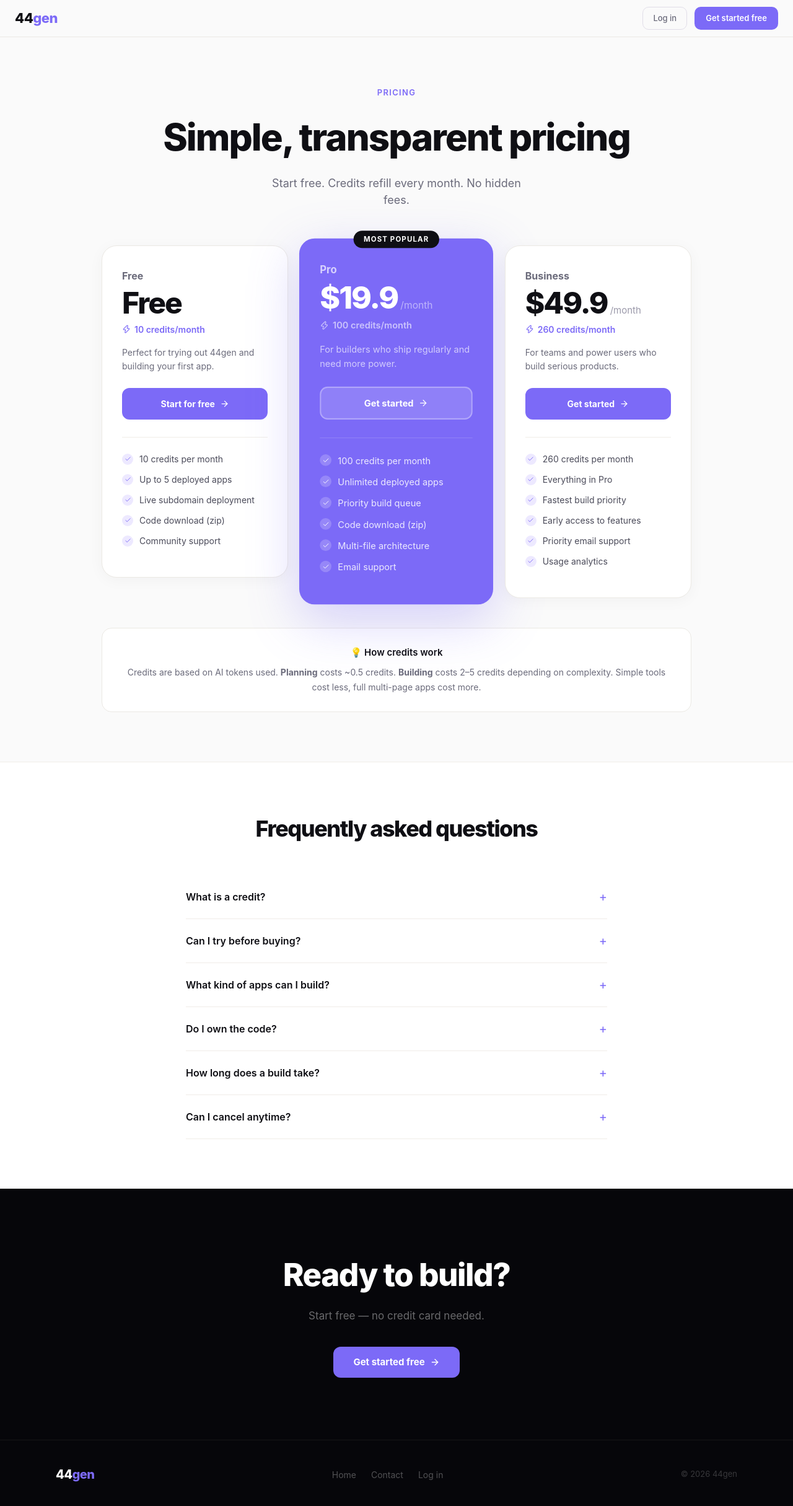
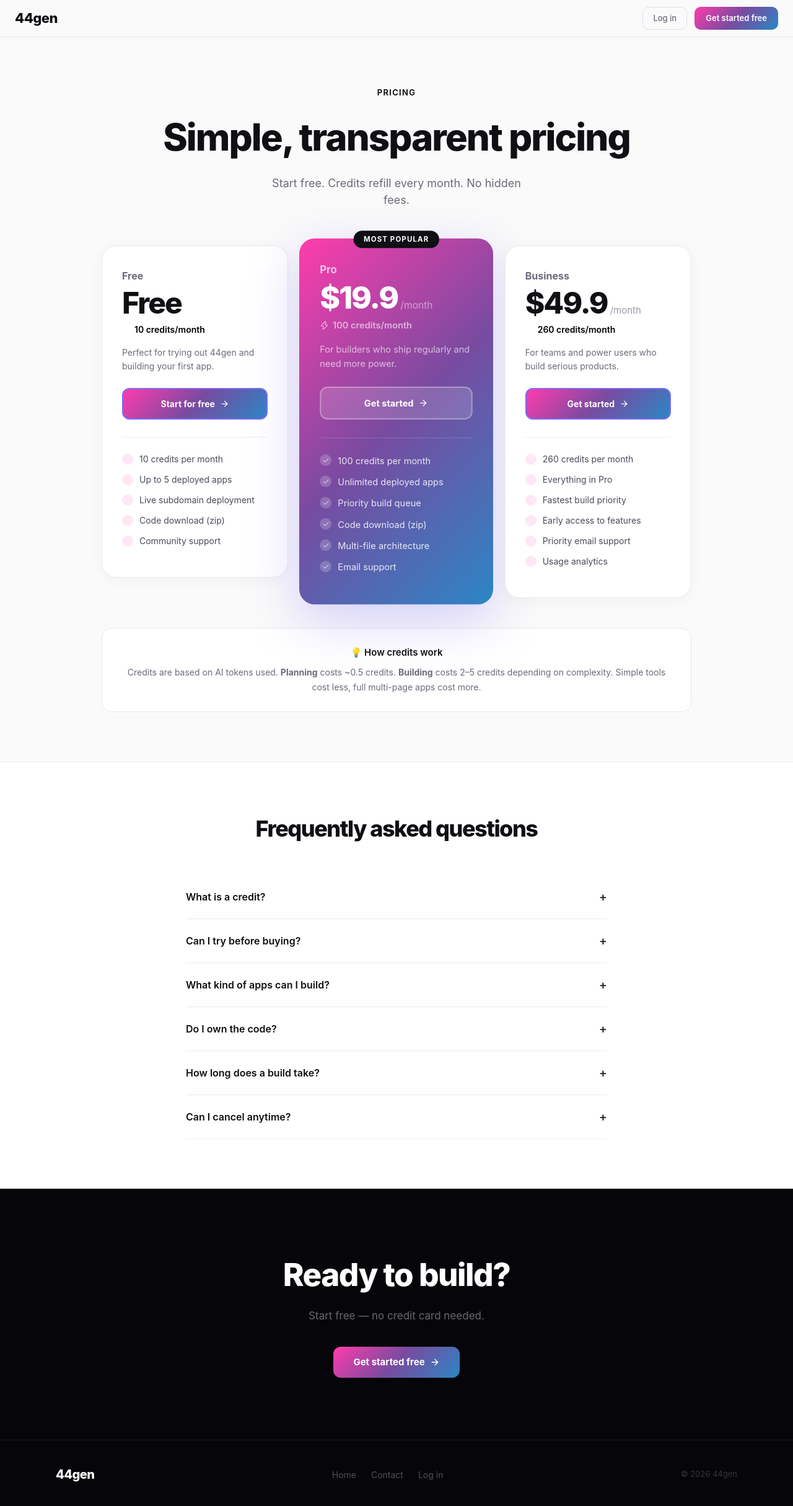
Before and after one commit to malikrashidk/44gen-platform, a React app in the folder frontend/: page /pricing in a window 1280 px wide. Shown: the top 2430 px of the page at 62% size. Built offline with nearby package versions, Linux system fonts and the light colour scheme; no server answers; the HTML template or start-up script is replaced by a standard one.

Commit message:
Update color scheme to match new gradient brand

```diff
--- a/frontend/src/pages/Pricing.jsx
+++ b/frontend/src/pages/Pricing.jsx
@@ -98,16 +98,16 @@
       }}>
         <Link to="/" style={{ textDecoration: 'none' }}>
           <div style={{ fontWeight: 800, fontSize: 22, color: '#0f0f14', letterSpacing: '-0.5px' }}>
-            44<span style={{ color: '#7c6af7' }}>gen</span>
+            44<span style={{ color: 'linear-gradient(135deg, #ff3cac 0%, #784ba0 50%, #2b86c5 100%)' }}>gen</span>
           </div>
         </Link>
         <div style={{ display: 'flex', gap: 12 }}>
           {user ? (
-            <button onClick={() => navigate('/dashboard')} style={{ background: '#7c6af7', color: '#fff', border: 'none', padding: '8px 18px', borderRadius: 10, fontSize: 13, fontWeight: 600, cursor: 'pointer' }}>Dashboard</button>
+            <button onClick={() => navigate('/dashboard')} style={{ background: 'linear-gradient(135deg, #ff3cac 0%, #784ba0 50%, #2b86c5 100%)', color: '#fff', border: 'none', padding: '8px 18px', borderRadius: 10, fontSize: 13, fontWeight: 600, cursor: 'pointer' }}>Dashboard</button>
           ) : (
             <>
               <button onClick={() => navigate('/auth')} style={{ background: 'transparent', color: '#6b6b7b', border: '1px solid #e0dde8', padding: '8px 16px', borderRadius: 10, fontSize: 13, fontWeight: 500, cursor: 'pointer' }}>Log in</button>
-              <button onClick={handleCTA} style={{ background: '#7c6af7', color: '#fff', border: 'none', padding: '8px 18px', borderRadius: 10, fontSize: 13, fontWeight: 600, cursor: 'pointer' }}>Get started free</button>
+              <button onClick={handleCTA} style={{ background: 'linear-gradient(135deg, #ff3cac 0%, #784ba0 50%, #2b86c5 100%)', color: '#fff', border: 'none', padding: '8px 18px', borderRadius: 10, fontSize: 13, fontWeight: 600, cursor: 'pointer' }}>Get started free</button>
             </>
           )}
         </div>
@@ -115,7 +115,7 @@
 
       {/* Header */}
       <div style={{ textAlign: 'center', padding: '80px 24px 60px' }}>
-        <div style={{ fontSize: 13, color: '#7c6af7', fontWeight: 600, letterSpacing: '0.1em', textTransform: 'uppercase', marginBottom: 16 }}>Pricing</div>
+        <div style={{ fontSize: 13, color: 'linear-gradient(135deg, #ff3cac 0%, #784ba0 50%, #2b86c5 100%)', fontWeight: 600, letterSpacing: '0.1em', textTransform: 'uppercase', marginBottom: 16 }}>Pricing</div>
         <h1 style={{ fontSize: 'clamp(36px, 5vw, 60px)', fontWeight: 800, color: '#0f0f14', letterSpacing: '-2px', margin: '0 0 16px' }}>
           Simple, transparent pricing
         </h1>
@@ -129,7 +129,7 @@
         <div style={{ display: 'grid', gridTemplateColumns: 'repeat(auto-fit, minmax(280px, 1fr))', gap: 24, alignItems: 'start' }}>
           {PLANS.map(plan => (
             <div key={plan.name} style={{
-              background: plan.featured ? '#7c6af7' : '#fff',
+              background: plan.featured ? 'linear-gradient(135deg, #ff3cac 0%, #784ba0 50%, #2b86c5 100%)' : '#fff',
               borderRadius: 24, padding: '36px 32px',
               border: plan.featured ? 'none' : '1px solid #ebe9e4',
               boxShadow: plan.featured ? '0 24px 80px rgba(124,106,247,0.3)' : '0 4px 24px rgba(0,0,0,0.04)',
@@ -154,8 +154,8 @@
                   {plan.price > 0 && <span style={{ fontSize: 15, color: plan.featured ? 'rgba(255,255,255,0.5)' : '#9b99aa' }}>/month</span>}
                 </div>
                 <div style={{ display: 'flex', alignItems: 'center', gap: 6, marginBottom: 16 }}>
-                  <Zap size={14} color={plan.featured ? 'rgba(255,255,255,0.6)' : '#7c6af7'} />
-                  <span style={{ fontSize: 14, color: plan.featured ? 'rgba(255,255,255,0.6)' : '#7c6af7', fontWeight: 600 }}>{plan.credits} credits/month</span>
+                  <Zap size={14} color={plan.featured ? 'rgba(255,255,255,0.6)' : 'linear-gradient(135deg, #ff3cac 0%, #784ba0 50%, #2b86c5 100%)'} />
+                  <span style={{ fontSize: 14, color: plan.featured ? 'rgba(255,255,255,0.6)' : 'linear-gradient(135deg, #ff3cac 0%, #784ba0 50%, #2b86c5 100%)', fontWeight: 600 }}>{plan.credits} credits/month</span>
                 </div>
                 <p style={{ fontSize: 14, color: plan.featured ? 'rgba(255,255,255,0.65)' : '#6b6b7b', lineHeight: 1.6, margin: 0 }}>{plan.description}</p>
               </div>
@@ -163,7 +163,7 @@
               <button onClick={handleCTA} style={{
                 width: '100%', padding: '13px 0', borderRadius: 12,
                 border: plan.featured ? '2px solid rgba(255,255,255,0.3)' : '2px solid #7c6af7',
-                background: plan.featured ? 'rgba(255,255,255,0.15)' : '#7c6af7',
+                background: plan.featured ? 'rgba(255,255,255,0.15)' : 'linear-gradient(135deg, #ff3cac 0%, #784ba0 50%, #2b86c5 100%)',
                 color: '#fff', fontSize: 14, fontWeight: 700, cursor: 'pointer',
                 marginBottom: 28, transition: 'all 0.2s',
                 display: 'flex', alignItems: 'center', justifyContent: 'center', gap: 8
@@ -177,8 +177,8 @@
               <div style={{ borderTop: `1px solid ${plan.featured ? 'rgba(255,255,255,0.15)' : '#f0ede8'}`, paddingTop: 24 }}>
                 {plan.features.map(f => (
                   <div key={f} style={{ display: 'flex', alignItems: 'center', gap: 10, marginBottom: 12 }}>
-                    <div style={{ width: 18, height: 18, borderRadius: '50%', background: plan.featured ? 'rgba(255,255,255,0.2)' : '#ede9ff', display: 'flex', alignItems: 'center', justifyContent: 'center', flexShrink: 0 }}>
-                      <Check size={11} color={plan.featured ? '#fff' : '#7c6af7'} />
+                    <div style={{ width: 18, height: 18, borderRadius: '50%', background: plan.featured ? 'rgba(255,255,255,0.2)' : 'rgba(255,60,172,0.12)', display: 'flex', alignItems: 'center', justifyContent: 'center', flexShrink: 0 }}>
+                      <Check size={11} color={plan.featured ? '#fff' : 'linear-gradient(135deg, #ff3cac 0%, #784ba0 50%, #2b86c5 100%)'} />
                     </div>
                     <span style={{ fontSize: 14, color: plan.featured ? 'rgba(255,255,255,0.85)' : '#4b4b5a' }}>{f}</span>
                   </div>
@@ -211,7 +211,7 @@
                 cursor: 'pointer', textAlign: 'left'
               }}>
                 <span style={{ fontSize: 16, fontWeight: 600, color: '#0f0f14' }}>{faq.q}</span>
-                <span style={{ fontSize: 20, color: '#7c6af7', transform: openFaq === i ? 'rotate(45deg)' : 'rotate(0)', transition: 'transform 0.2s', flexShrink: 0 }}>+</span>
+                <span style={{ fontSize: 20, color: 'linear-gradient(135deg, #ff3cac 0%, #784ba0 50%, #2b86c5 100%)', transform: openFaq === i ? 'rotate(45deg)' : 'rotate(0)', transition: 'transform 0.2s', flexShrink: 0 }}>+</span>
               </button>
               {openFaq === i && (
                 <div style={{ paddingBottom: 20 }}>
@@ -230,7 +230,7 @@
         </h2>
         <p style={{ color: 'rgba(255,255,255,0.4)', fontSize: 17, marginBottom: 36 }}>Start free — no credit card needed.</p>
         <button onClick={handleCTA} style={{
-          background: '#7c6af7', color: '#fff', border: 'none', padding: '14px 32px',
+          background: 'linear-gradient(135deg, #ff3cac 0%, #784ba0 50%, #2b86c5 100%)', color: '#fff', border: 'none', padding: '14px 32px',
           borderRadius: 12, fontSize: 15, fontWeight: 700, cursor: 'pointer',
           display: 'inline-flex', alignItems: 'center', gap: 8, transition: 'opacity 0.2s'
         }}
@@ -245,7 +245,7 @@
       <footer style={{ background: '#06060a', borderTop: '1px solid rgba(255,255,255,0.06)', padding: '40px 24px' }}>
         <div style={{ maxWidth: 1100, margin: '0 auto', display: 'flex', alignItems: 'center', justifyContent: 'space-between', flexWrap: 'wrap', gap: 16 }}>
           <Link to="/" style={{ textDecoration: 'none' }}>
-            <div style={{ fontWeight: 800, fontSize: 20, color: '#fff', letterSpacing: '-0.5px' }}>44<span style={{ color: '#7c6af7' }}>gen</span></div>
+            <div style={{ fontWeight: 800, fontSize: 20, color: '#fff', letterSpacing: '-0.5px' }}>44<span style={{ color: 'linear-gradient(135deg, #ff3cac 0%, #784ba0 50%, #2b86c5 100%)' }}>gen</span></div>
           </Link>
           <div style={{ display: 'flex', gap: 24 }}>
             {[{ label: 'Home', to: '/' }, { label: 'Contact', to: '/contact' }, { label: 'Log in', to: '/auth' }].map(l => (
```
